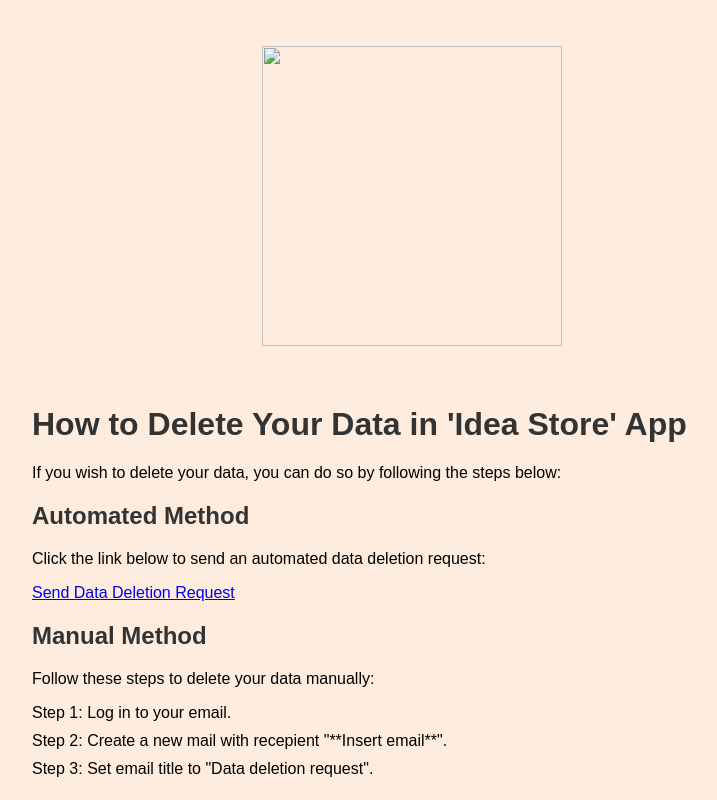
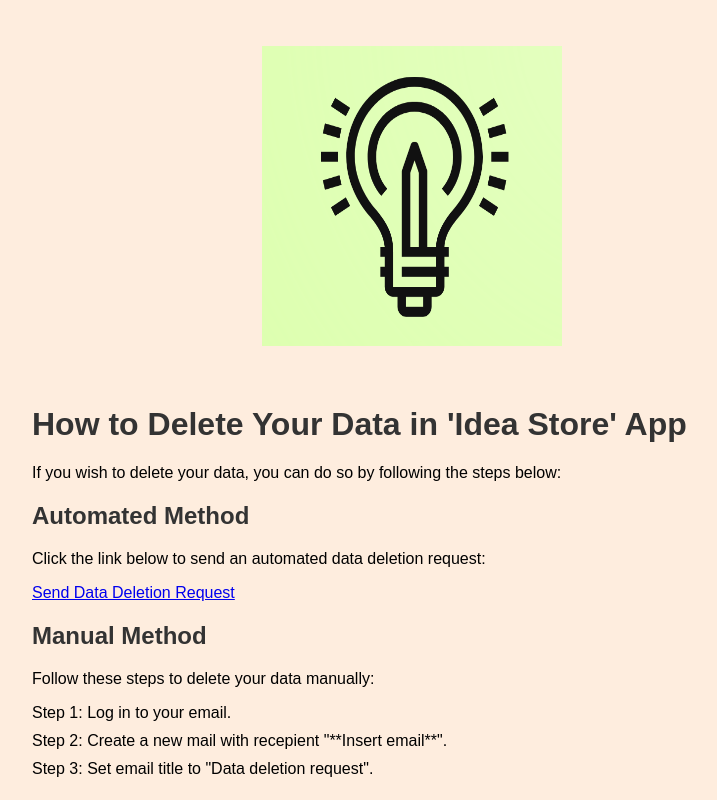
Before and after one commit to flexibleplanner/iStore, a plain HTML site: page public/delete_account.html in a window 1280 px wide. Shown: the whole page, without its empty margins (228-945 px from the left). Drawn offline with Linux system fonts and the light colour scheme.

Commit message:
fix extension

```diff
--- a/public/delete_account.html
+++ b/public/delete_account.html
@@ -19,7 +19,7 @@
     </head>
     <body style="background-color:#feedde;">
 	<br>
-	<p style="text-align:center"><img alt="" src="resources/images/app_logo.jpg"  width="300" height="300" /></p>
+	<p style="text-align:center"><img alt="" src="resources/images/app_logo.png"  width="300" height="300" /></p>
 	<br>
         <div class="container">
             <h1>How to Delete Your Data in 'Idea Store' App</h1>
```
Also changed, not shown: public/index.html (+1 -1 lines).
